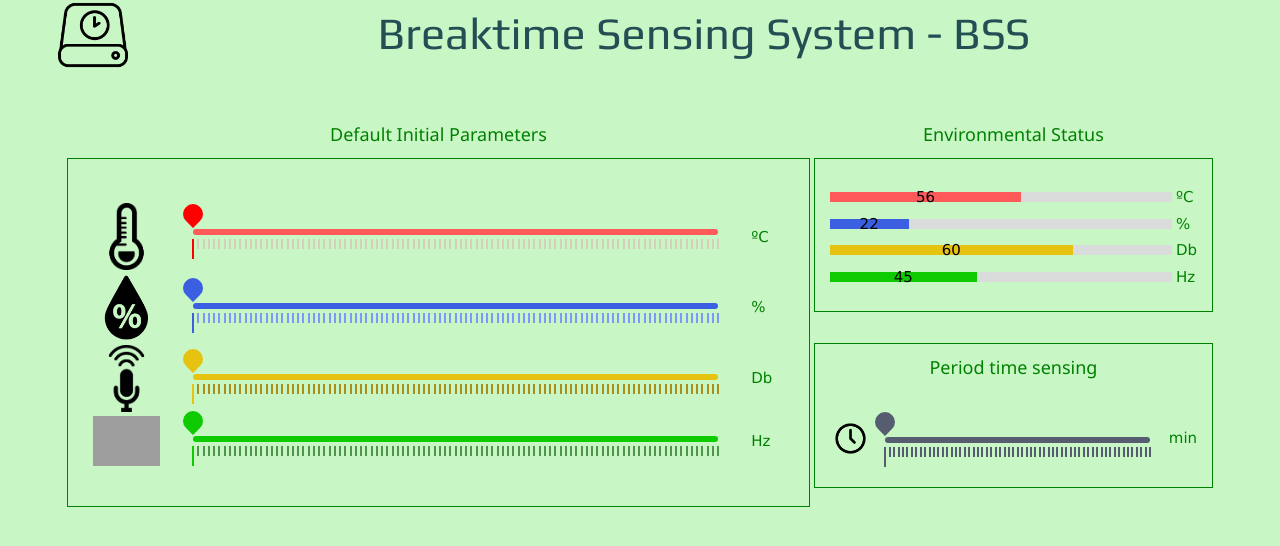
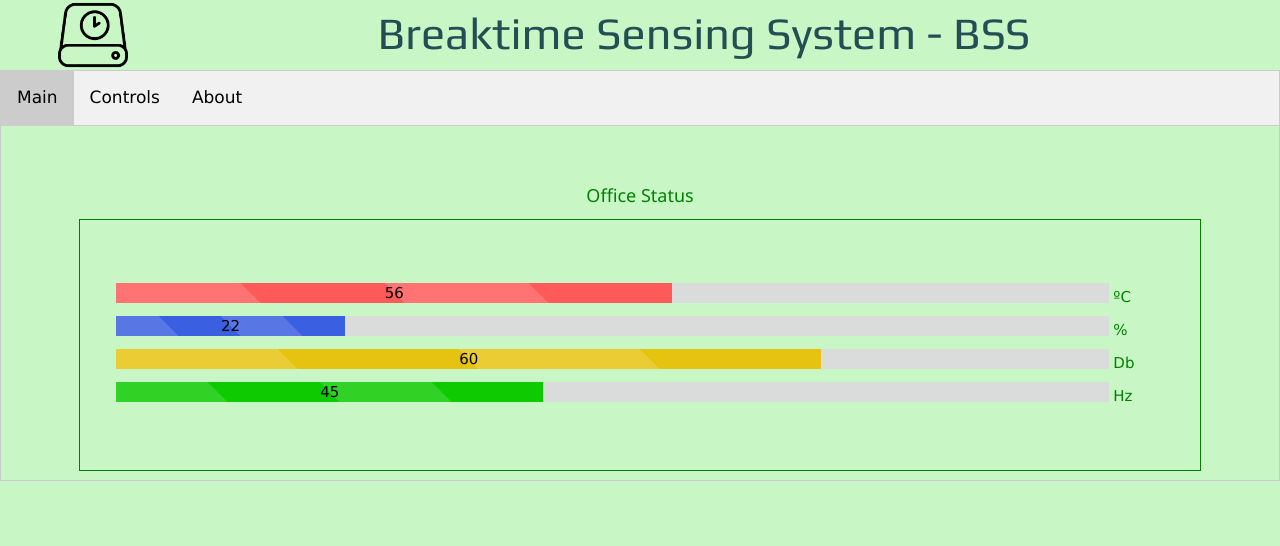
Before and after one commit to CrobbyStyle/BSS-Project, a Laravel app: template BSS-Project/resources/views/admin.blade.php in a window 1280 px wide. Shown: the top 546 px of the page. Run offline with Laravel 8, Linux system fonts and the light colour scheme; the template is opened without the code that fills it, so the values that code supplies are empty; some libraries are stand-ins or nearby versions; some web fonts are replaced; grey boxes are pictures that could not be loaded.

Commit message:
Christmas Commit: Adding tabs structure in admin

```diff
--- a/BSS-Project/app/bssStorage/config.txt
+++ b/BSS-Project/app/bssStorage/config.txt
@@ -1 +1 @@
-60,61,68,42,31
+83,35,18,43,53
--- a/BSS-Project/app/bssStorage/datos.txt
+++ b/BSS-Project/app/bssStorage/datos.txt
@@ -28,3 +28,9 @@
 20,20,20,20
 20,20,20,20
 30,40,20,30
+61,61,69,45
+70,70,70,70
+70,70,70,50
+50,50,50,50
+70,40,50,40
+50,40,60,2
--- a/BSS-Project/public/css/admin.css
+++ b/BSS-Project/public/css/admin.css
@@ -51,24 +51,32 @@ body {
     width: 10%;
     height: 100%;
     background-color: #ff5a5a;
+    background-image: linear-gradient(45deg,rgba(255,255,255,.15) 25%,transparent 25%,transparent 50%,rgba(255,255,255,.15) 50%,rgba(255,255,255,.15) 75%,transparent 75%,transparent);
+    transition: width .6s ease;
 }
 #myBar2 {
     position: absolute;
     width: 1%;
     height: 100%;
     background-color: #3b5fe1;
+    background-image: linear-gradient(45deg,rgba(255,255,255,.15) 25%,transparent 25%,transparent 50%,rgba(255,255,255,.15) 50%,rgba(255,255,255,.15) 75%,transparent 75%,transparent);
+    transition: width .6s ease;
 }
 #myBar3 {
     position: absolute;
     width: 1%;
     height: 100%;
     background-color: #e7c311;
+    background-image: linear-gradient(45deg,rgba(255,255,255,.15) 25%,transparent 25%,transparent 50%,rgba(255,255,255,.15) 50%,rgba(255,255,255,.15) 75%,transparent 75%,transparent);
+    transition: width .6s ease;
 }
 #myBar4 {
     position: absolute;
     width: 1%;
     height: 100%;
     background-color: #0dca01;
+    background-image: linear-gradient(45deg,rgba(255,255,255,.15) 25%,transparent 25%,transparent 50%,rgba(255,255,255,.15) 50%,rgba(255,255,255,.15) 75%,transparent 75%,transparent);
+    transition: width .6s ease;
 }
 #label1 {
     text-align: center; /* If you want to center it */
@@ -260,24 +268,32 @@ background-color: #0dca01;
     width: 1%;
     height: 100%;
     background-color: #ff5a5a;
+    background-image: linear-gradient(45deg,rgba(255,255,255,.15) 25%,transparent 25%,transparent 50%,rgba(255,255,255,.15) 50%,rgba(255,255,255,.15) 75%,transparent 75%,transparent);
+    transition: width .6s ease;
 }
 #myBar2 {
     position: absolute;
     width: 1%;
     height: 100%;
     background-color: #3b5fe1;
+    background-image: linear-gradient(45deg,rgba(255,255,255,.15) 25%,transparent 25%,transparent 50%,rgba(255,255,255,.15) 50%,rgba(255,255,255,.15) 75%,transparent 75%,transparent);
+    transition: width .6s ease;
 }
 #myBar3 {
     position: absolute;
     width: 1%;
     height: 100%;
     background-color: #e7c311;
+    background-image: linear-gradient(45deg,rgba(255,255,255,.15) 25%,transparent 25%,transparent 50%,rgba(255,255,255,.15) 50%,rgba(255,255,255,.15) 75%,transparent 75%,transparent);
+    transition: width .6s ease;
 }
 #myBar4{
     position: absolute;
     width: 1%;
     height: 100%;
     background-color: #0dca01;
+    background-image: linear-gradient(45deg,rgba(255,255,255,.15) 25%,transparent 25%,transparent 50%,rgba(255,255,255,.15) 50%,rgba(255,255,255,.15) 75%,transparent 75%,transparent);
+    transition: width .6s ease;
 }
 #label1 {
     text-align: center; /* If you want to center it */
@@ -415,3 +431,55 @@ background-color: #e7c311;
 background-color: #0dca01;
 }
 }
+/* TABS STYLE */
+/* Style the list */
+ul.tab {
+    list-style-type: none;
+    margin: 0;
+    padding: 0;
+    overflow: hidden;
+    border: 1px solid #ccc;
+    background-color: #f1f1f1;
+}
+
+/* Float the list items side by side */
+ul.tab li {float: left;}
+
+/* Style the links inside the list items */
+ul.tab li a {
+    display: inline-block;
+    color: black;
+    text-align: center;
+    padding: 14px 16px;
+    text-decoration: none;
+    transition: 0.3s;
+    font-size: 17px;
+}
+
+/* Change background color of links on hover */
+ul.tab li a:hover {background-color: #ddd;}
+
+/* Create an active/current tablink class */
+ul.tab li a:focus, .active {background-color: #ccc;}
+
+/* Style the tab content */
+.tabcontent {
+    display: none;
+    padding: 6px 12px;
+    border: 1px solid #ccc;
+    border-top: none;
+}
+.tabcontent {
+    -webkit-animation: fadeEffect 1s;
+    animation: fadeEffect 1s; /* Fading effect takes 1 second */
+}
+
+@-webkit-keyframes fadeEffect {
+    from {opacity: 0;}
+    to {opacity: 1;}
+}
+
+@keyframes fadeEffect {
+    from {opacity: 0;}
+    to {opacity: 1;}
+}
--- a/BSS-Project/resources/views/admin.blade.php
+++ b/BSS-Project/resources/views/admin.blade.php
@@ -26,6 +26,7 @@
 		var elem4 = document.getElementById("myBar4");
 		var width = 1;
 		var id = setInterval(frame1, 1);
+
 		function frame1() {
 			if (width >= 57) {
 				clearInterval(id);
@@ -71,6 +72,31 @@
 
 
 	};
+
+	$(document).ready(function(){
+    	document.getElementById("defaultOpen").click();
+    });
+
+    function openTab(evt, tabID) {
+	    // Declare all variables
+	    var i, tabcontent, tablinks;
+
+	    // Get all elements with class="tabcontent" and hide them
+	    tabcontent = document.getElementsByClassName("tabcontent");
+	    for (i = 0; i < tabcontent.length; i++) {
+	        tabcontent[i].style.display = "none";
+	    }
+
+	    // Get all elements with class="tablinks" and remove the class "active"
+	    tablinks = document.getElementsByClassName("tablinks");
+	    for (i = 0; i < tablinks.length; i++) {
+	        tablinks[i].className = tablinks[i].className.replace(" active", "");
+	    }
+
+	    // Show the current tab, and add an "active" class to the link that opened the tab
+	    document.getElementById(tabID).style.display = "block";
+	    evt.currentTarget.className += " active";
+	}
 
 </script>
 <script>
@@ -130,7 +156,70 @@
 				<div class="title">Breaktime Sensing System - BSS</div>
 			</div>
 		</div>
+		<ul class="tab">
+		  <li><a href="javascript:void(0)" class="tablinks" onclick="openTab(event, 'Main')" id="defaultOpen">Main</a></li>
+		  <li><a href="javascript:void(0)" class="tablinks" onclick="openTab(event, 'Controls')">Controls</a></li>
+		  <li><a href="javascript:void(0)" class="tablinks" onclick="openTab(event, 'About')">About</a></li>
+		</ul>
+		<div id="Main" class="tabcontent">
 			<table width="100%" style="padding-top: 3%;padding-left: 5%;padding-right: 5%;">
+				<tr>
+					<td class="status" >
+						<h5 style="text-align: center; color: green;">Office Status</h5>
+						<div style="border: 1px solid green;" width="100%" >
+							<table width="100%" style="padding-top: 5%;padding-left: 3%;padding-right: 3%;padding-bottom: 5%;">
+								<td>
+									<tr style="height:5%">
+										<td style="width:95%; padding-bottom:10px" >
+											<div id="myProgress" style="height:20px">
+											  <div id="myBar1"> <div id="label1" style="height:20px; text-align:center; line-height:20px">32</div></div>
+
+											</div>
+										</td>
+										<td style="width:5%; color:green;"> ºC
+										</td>
+									</tr>
+									<tr>
+										<td style="width:95%; padding-bottom:10px" >
+											<div id="myProgress" style="height:20px">
+											  <div id="myBar2"><div id="label2" style="height:20px; text-align:center; line-height:20px">22</div></div>
+
+											</div>
+										</td>
+										<td style="width:5%; color:green;"> %
+
+										</td>
+									</tr>
+									<tr>
+										<td style="width:95%; padding-bottom:10px" >
+											<div id="myProgress" style="height:20px">
+											  <div id="myBar3"> <div id="label3" style="height:20px; text-align:center; line-height:20px">60</div></div>
+
+											</div>
+										</td>
+										<td style="width:5%; color:green;"> Db
+										</td>
+									</tr>
+									<tr>
+										<td style="width:95%; padding-bottom:10px" >
+											<div id="myProgress" style="height:20px">
+											  <div id="myBar4"><div id="label4" style="height:20px; text-align:center; line-height:20px">45</div></div>
+
+											</div>
+										</td>
+										<td style="width:5%; color:green;"> Hz
+										</td>
+									</tr>
+								</td>
+							</table>
+						</div>
+
+					</td>
+
+			</table>
+		</div>
+		<div id="Controls" class="tabcontent">
+			<table width="70%" style="padding-top: 3%; padding-left: 5%; padding-right: 5%;">
 				<tr>
 				<td rowspan="2" class="controls" >
 				<h5 style="text-align: center; color: green;">Default Initial Parameters</h5>
@@ -187,83 +276,26 @@
 							<td style="width:5%; color:green;"> Hz
 							</td>
 						</tr>
+						<tr>
+							<td style="width:10%;" >
+								<img  src="{{ asset('/5.png') }}" style="width:100% ; height:auto;">
 							</td>
-				</table>
+							<td style="width:85%;" >
+								<div id="clockControl" style=" padding-top: 3%; padding-left: 5%; padding-right: 5%;">
+									<div id="clockSlider"></div>
 								</div>
 							</td>
-				<td class="status" >
-				<h5 style="text-align: center; color: green;">Environmental Status</h5>
-				<div style="border: 1px solid green;" width="100%" >
-					<table width="100%" style="padding-top: 5%;padding-left: 3%;padding-right: 3%;padding-bottom: 5%;">
-						<td>
-							<tr>
-								<td style="width:95%;" >
-									<div id="myProgress">
-									  <div id="myBar1"> <div id="label1">32</div></div>
-
-									</div>
-								</td>
-								<td style="width:5%; color:green;"> ºC
-								</td>
-							</tr>
-							<tr>
-								<td style="width:95%;" >
-									<div id="myProgress">
-									  <div id="myBar2"><div id="label2">22</div></div>
-
-									</div>
-								</td>
-								<td style="width:5%; color:green;"> %
-
-								</td>
-							</tr>
-							<tr>
-								<td style="width:95%;" >
-									<div id="myProgress">
-									  <div id="myBar3"> <div id="label3">60</div></div>
-
-									</div>
-								</td>
-								<td style="width:5%; color:green;"> Db
-								</td>
-							</tr>
-							<tr>
-								<td style="width:95%;" >
-									<div id="myProgress">
-									  <div id="myBar4"><div id="label4">45</div></div>
-
-									</div>
-								</td>
-								<td style="width:5%; color:green;"> Hz
+							<td style="width:5%; color:green;"> min
 							</td>
 						</tr>
 					 </td>
 				</table>
 				</div>
+				</td>
 
-				</td>
 			</tr>
-			<tr>
-			<td class="status" >
-				<div style="border: 1px solid green;" width="100%" >
-				<h5 style="text-align: center; color: green;">Period time sensing</h5>
-					<table width="100%" style="padding-top: 5%;padding-left: 3%;padding-right: 3%;padding-bottom: 5%;">
-						<td>
-							<td style="width:10%;" >
-								<img  src="{{ asset('/5.png') }}" style="width:100% ; height:auto;">
-							</td>
-							<td style="width:85%;" >
-								<div id="clockControl" style=" padding-top: 8%; padding-left: 5%; padding-right: 5%;">
-									<div id="clockSlider"></div>
-								</div>
-							</td>
-							<td style="width:5%; color:green;"> min
-							</td>
-						</td>
 			</table>
 		</div>
-			</tr>
-		</table>
 <!-- 		<ul id="messages" class="list-group"> -->
 
 		</br>
```
Lines whose indentation alone changed are shown as unchanged.
